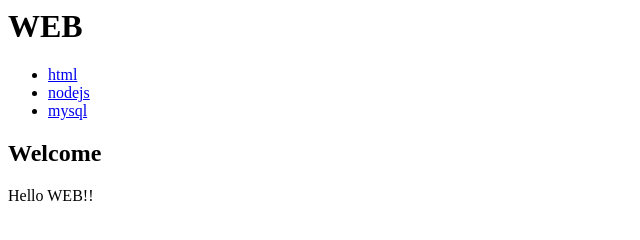
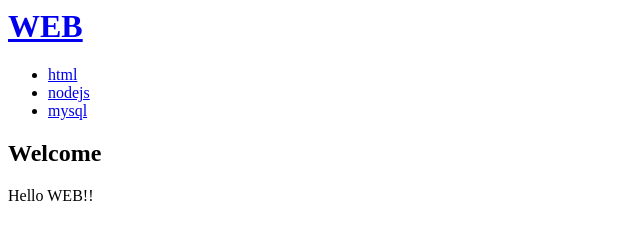
Before and after one commit to egoingsb/nodejs-on-aws, a plain HTML site: page index.html in a window 1280 px wide. Shown: the whole page, without its empty margins (0-640 px from the left). Drawn offline with Linux system fonts and the light colour scheme.

Commit message:
Update index.html

```diff
--- a/index.html
+++ b/index.html
@@ -1,4 +1,4 @@
-<h1>WEB</h1>
+<h1><a href="index.html">WEB</a></h1>
 <ul>
     <li><a href="html.html">html</a></li>
     <li><a href="nodejs.html">nodejs</a></li>
```
